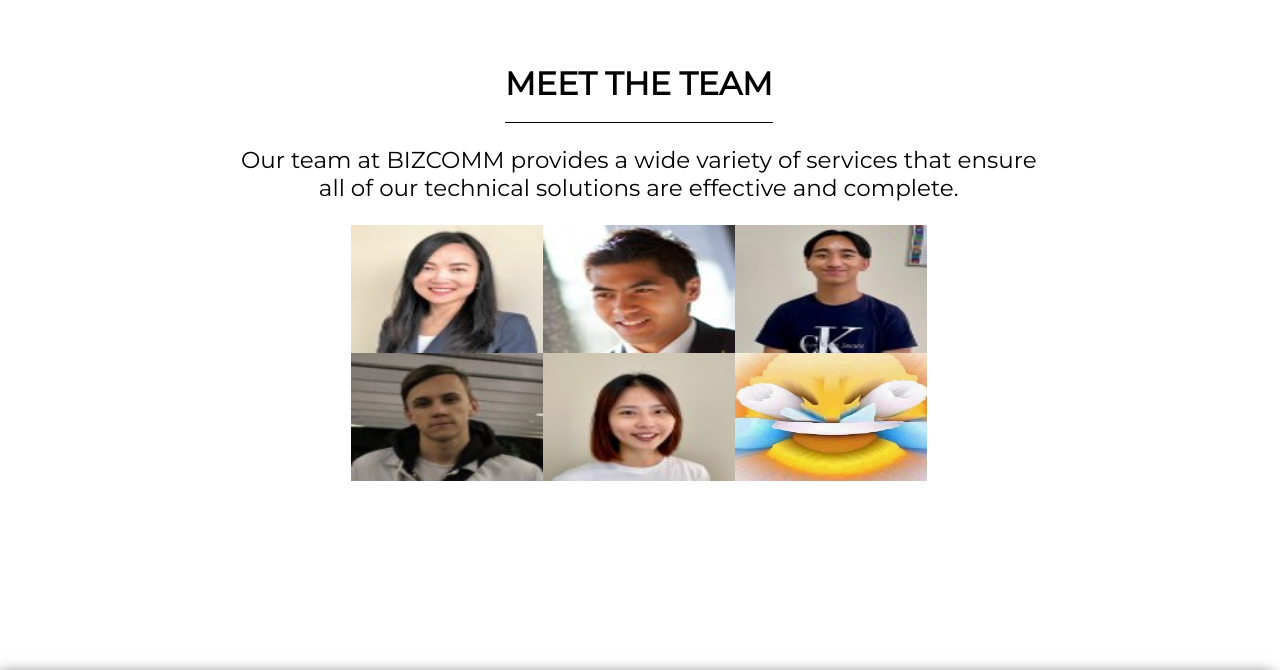
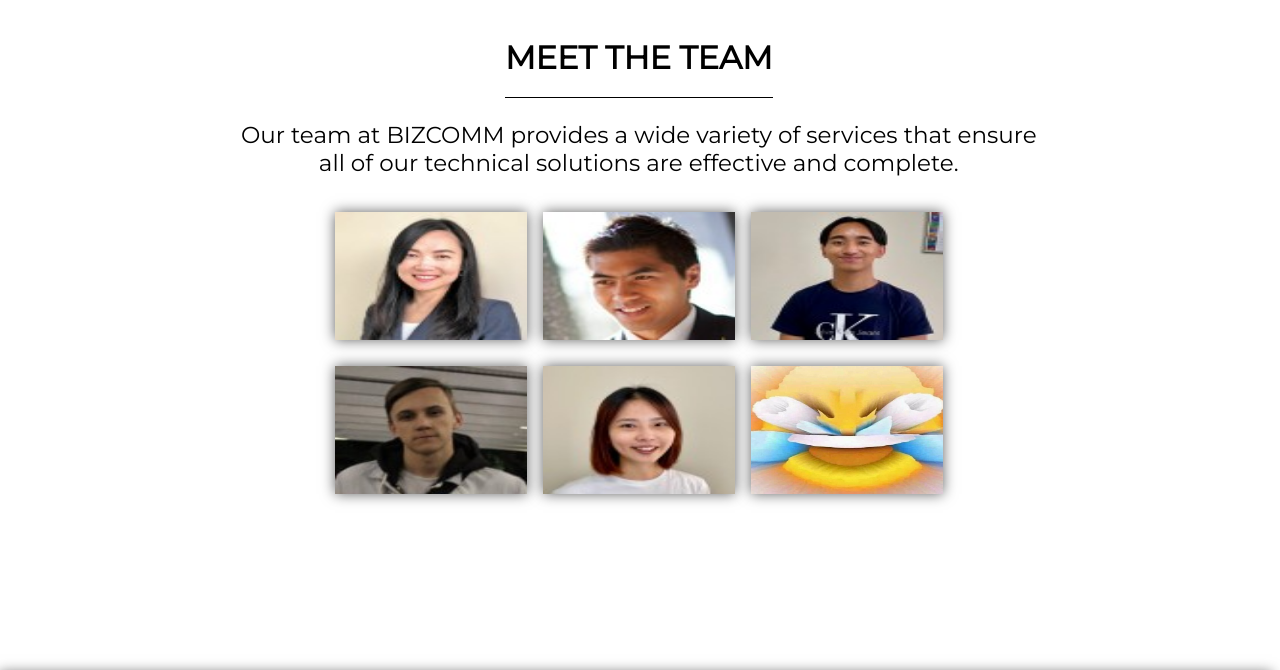
Before and after one commit to BIZCOMM/BIZCOMM-Website, a PHP site: page / in a window 1280 px wide. Shown: the part 3811-4481 px from the top of the page. Run offline with PHP 8.4, Linux system fonts and the light colour scheme.

Commit message:
Spaced the team

```diff
--- a/BIZCOMM Website/assets/style.css
+++ b/BIZCOMM Website/assets/style.css
@@ -519,10 +519,10 @@ nav {
 #team-container {
     display: flex;
     flex-direction: row;
-    justify-content: center;
+    justify-content: space-evenly;
     flex-wrap: wrap;
-    max-width: 45vw;
-    max-height: 21vw;
+    max-width: 50vw;
+    max-height: 30vw;
 }
 
 .people {
@@ -531,6 +531,7 @@ nav {
     background-color: #ffffff;
     transition: 0.3s ease;
     perspective: 1000px;
+    margin: 1vw 0;
 }
 
 .people:hover {
--- a/BIZCOMM Website/index.html
+++ b/BIZCOMM Website/index.html
@@ -351,7 +351,7 @@
             </div>
 
             <div id="team-container">
-                <div id="Thanh" class="people">
+                <div id="Thanh" class="people box">
 
                     <div id="Thanh-inner" class="people-inner">
                         <div id="Thanh-photo" class="people-photo">
@@ -367,7 +367,7 @@
                     </div>
                 </div>
 
-                <div id="Kevin" class="people">
+                <div id="Kevin" class="people box">
 
                     <div id="Kevin-inner" class="people-inner">
                         <div id="Kevin-photo" class="people-photo">
@@ -384,7 +384,7 @@
 
                 </div>
 
-                <div id="Brendan" class="people">
+                <div id="Brendan" class="people box">
 
                     <div id="Brendan-inner" class="people-inner">
                         <div id="Brendan-photo" class="people-photo">
@@ -401,7 +401,7 @@
 
                 </div>
 
-                <div id="Jack" class="people">
+                <div id="Jack" class="people box">
 
                     <div id="Jack-inner" class="people-inner">
                         <div id="Jack-photo" class="people-photo">
@@ -418,7 +418,7 @@
 
                 </div>
 
-                <div id="Grace" class="people">
+                <div id="Grace" class="people box">
 
                     <div id="Grace-inner" class="people-inner">
                         <div id="Grace-photo" class="people-photo">
@@ -435,7 +435,7 @@
 
                 </div>
 
-                <div id="Victor" class="people">
+                <div id="Victor" class="people box">
 
                     <div id="Victor-inner" class="people-inner">
                         <div id="Victor-photo" class="people-photo">
```
